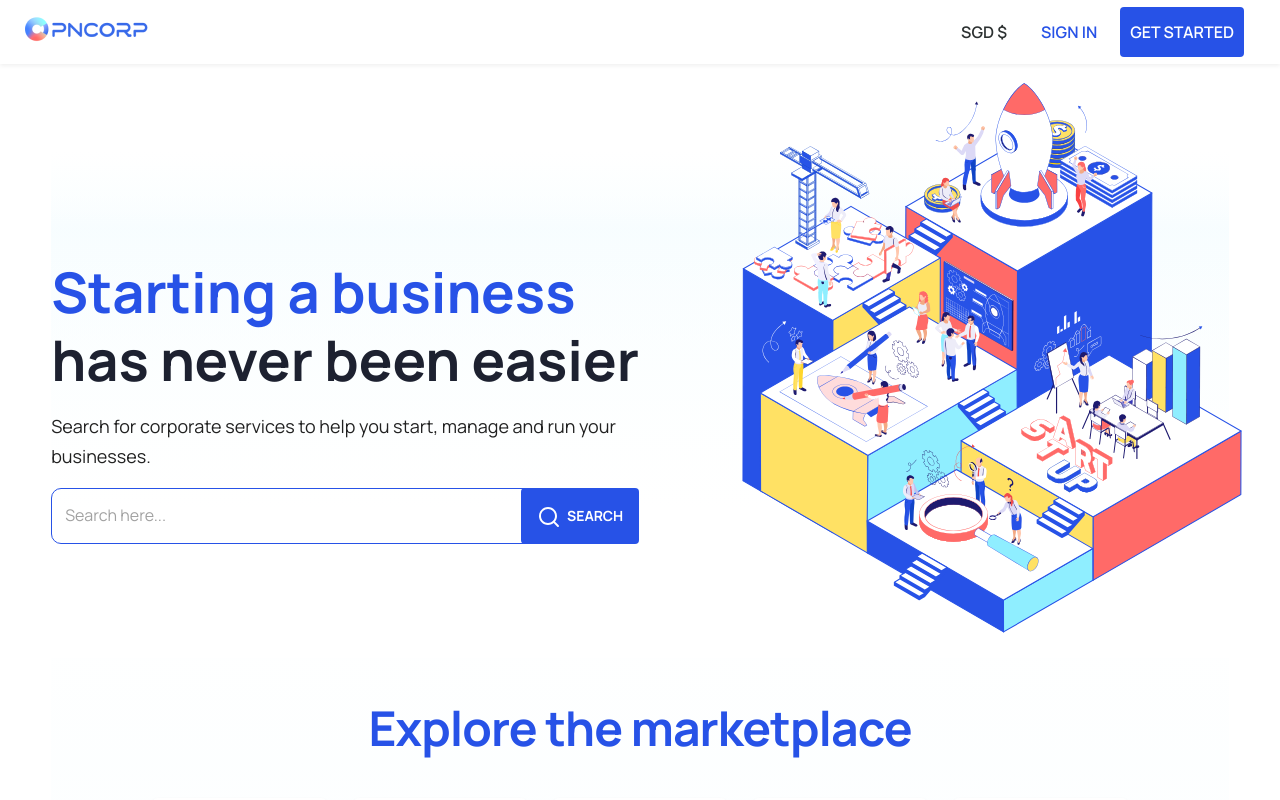
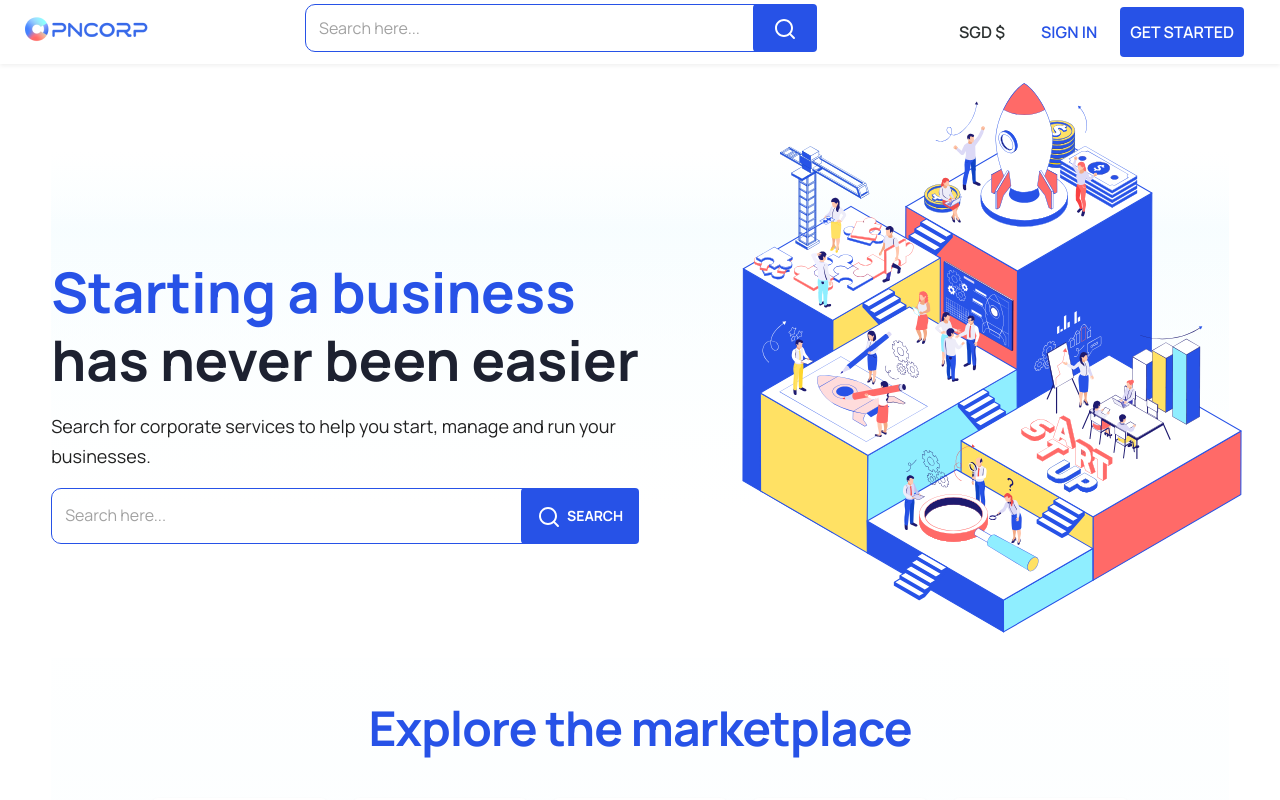
Before and after one commit to bryansumague/opncorp, a React (Create React App) app: page / in a window 1280 px wide. Shown: the top 800 px of the page. Built offline with nearby package versions, Linux system fonts and the light colour scheme.

Commit message:
Search bar on navigation

```diff
--- a/src/App.tsx
+++ b/src/App.tsx
@@ -53,7 +53,7 @@ export default function App() {
 
 	return (
 		<Wrapper>
-			<Navbar />
+			<Navbar isVisibility={isVisible} />
 
 			<WrapperMain>
 				{isVisible ? <NavElement /> : ''}
--- a/src/common/shared/Navigation.tsx
+++ b/src/common/shared/Navigation.tsx
@@ -3,8 +3,9 @@ import {
 	Box,
 	AppBar,
 	Toolbar,
-	IconButton,
+	Grid,
 	Button,
+	TextField,
 	Link,
 	Typography,
 	styled,
@@ -29,7 +30,11 @@ const ToolbarStyled = styled(Toolbar)(({ theme }) => ({
 	},
 }));
 
-export default function Navbar() {
+type Props = {
+	isVisibility: boolean;
+};
+
+export default function Navbar({ isVisibility }: Props) {
 	return (
 		<AppBar
 			position='sticky'
@@ -42,12 +47,76 @@ export default function Navbar() {
 			}}
 		>
 			<ToolbarStyled>
-				<Box>
+				<Box sx={{ mr: 3 }}>
 					<Link href={'/'}>
 						<i>
 							<img src={'logo.png'} alt='logo' className={'open-logo'} />
 						</i>
 					</Link>
+				</Box>
+				<Box
+					sx={{
+						width: '512px',
+						display: {
+							sx: 'none',
+							sm: 'none',
+							md: isVisibility ? 'flex' : 'none',
+						},
+					}}
+				>
+					<Grid container sx={{ position: 'relative' }}>
+						<TextField
+							fullWidth
+							sx={{
+								color: '#000000',
+							}}
+							variant='outlined'
+							placeholder='Search here...'
+							InputProps={{
+								style: {
+									height: '48px',
+								},
+							}}
+						/>
+						<Box>
+							<Button
+								variant='contained'
+								color='secondary'
+								sx={{
+									position: 'absolute',
+									right: 0,
+									bottom: 0,
+									top: 0,
+									height: '48px',
+								}}
+							>
+								<span style={{ marginTop: '10px' }}>
+									<i>
+										<svg
+											width='24'
+											height='24'
+											viewBox='0 0 24 24'
+											fill='none'
+											xmlns='http://www.w3.org/2000/svg'
+										>
+											<path
+												fill-rule='evenodd'
+												clip-rule='evenodd'
+												d='M11 4C7.13401 4 4 7.13401 4 11C4 14.866 7.13401 18 11 18C14.866 18 18 14.866 18 11C18 7.13401 14.866 4 11 4ZM2 11C2 6.02944 6.02944 2 11 2C15.9706 2 20 6.02944 20 11C20 15.9706 15.9706 20 11 20C6.02944 20 2 15.9706 2 11Z'
+												fill='white'
+											/>
+											<path
+												fill-rule='evenodd'
+												clip-rule='evenodd'
+												d='M15.9428 15.9429C16.3333 15.5524 16.9665 15.5524 17.357 15.9429L21.707 20.2929C22.0975 20.6834 22.0975 21.3166 21.707 21.7071C21.3165 22.0977 20.6833 22.0977 20.2928 21.7071L15.9428 17.3571C15.5523 16.9666 15.5523 16.3334 15.9428 15.9429Z'
+												fill='white'
+											/>
+										</svg>
+									</i>
+								</span>
+							</Button>
+						</Box>
+					</Grid>
 				</Box>
 				<Box display='flex' sx={{ gap: { xs: '12px', sm: '12px' } }}>
 					<Button
@@ -61,6 +130,7 @@ export default function Navbar() {
 					>
 						<Typography
 							sx={{
+								width: '50px',
 								fontSize: {
 									xs: '14px',
 									sm: '16px',
```
